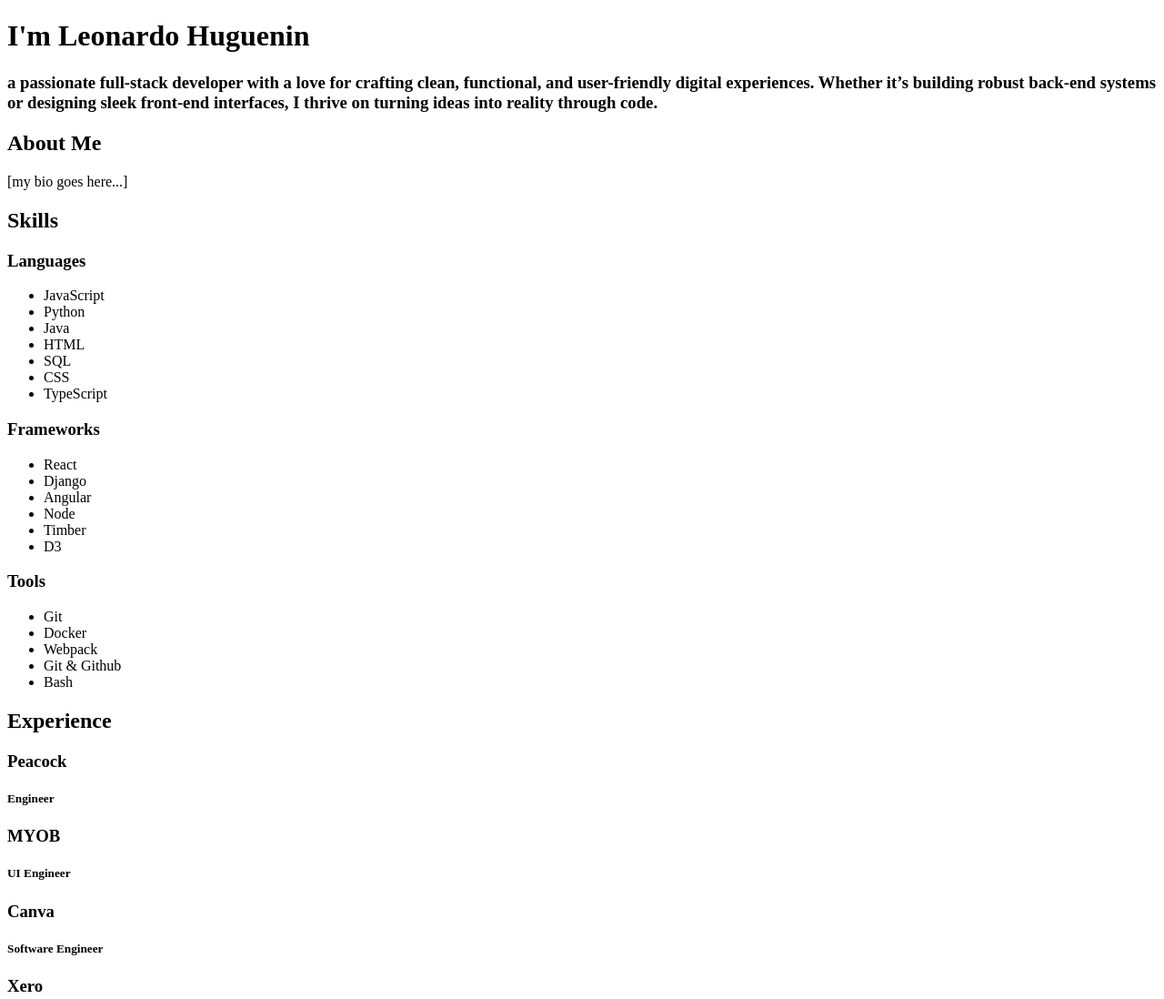
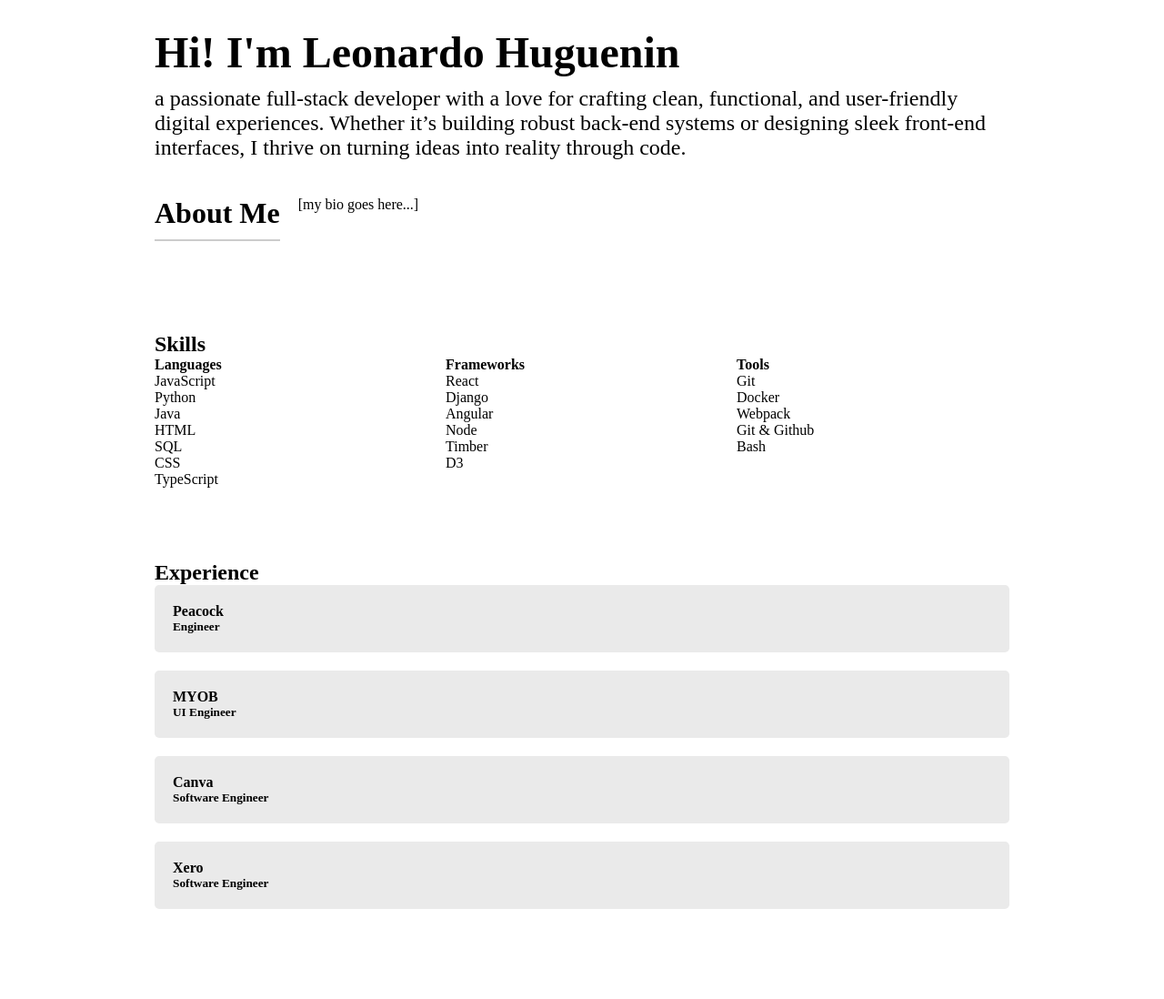
Before and after one commit to Leohuguenin/my-personal-website, a plain HTML site: page index.html in a window 1280 px wide. Shown: the top 1098 px of the page at 91% size. After the commit the page ends 1069 px from the top, so only its background shows below. Drawn offline with Linux system fonts and the light colour scheme.

Commit message:
addded some css

```diff
--- a/index.html
+++ b/index.html
@@ -7,10 +7,11 @@
   <link rel="stylesheet" href="style.css">
 </head>
 <body>
+ <div class="container">
   <!-- Intro Section -->
   <header class="intro">
     <div class="intro-text">
-      <h1>I'm Leonardo Huguenin</h1>
+      <h1>Hi! I'm Leonardo Huguenin</h1>
       <h3>
         a passionate full-stack developer with a love for crafting clean, functional, and user-friendly digital experiences. Whether it’s building robust back-end systems or designing sleek front-end interfaces, I thrive on turning ideas into reality through code.
       </h3>
@@ -37,7 +38,7 @@
     </div>
     <div class="skills-content">
       <div class="skill-column">
-        <h3>Languages</h3>
+        <h4>Languages</h4>
         <ul>
           <li>JavaScript</li>
           <li>Python</li>
@@ -49,7 +50,7 @@
         </ul>
       </div>
       <div class="skill-column">
-        <h3>Frameworks</h3>
+        <h4>Frameworks</h4>
         <ul>
           <li>React</li>
           <li>Django</li>
@@ -60,7 +61,7 @@
         </ul>
       </div>
       <div class="skill-column">
-        <h3>Tools</h3>
+        <h4>Tools</h4>
         <ul>
           <li>Git</li>
           <li>Docker</li>
@@ -79,22 +80,23 @@
     </div>
     <div class="experience-content">
       <div class="experience-item">
-        <h3>Peacock</h3>
+        <h4>Peacock</h4>
         <h5>Engineer</h5>
       </div>
       <div class="experience-item">
-        <h3>MYOB</h3>
+        <h4>MYOB</h4>
         <h5>UI Engineer</h5>
       </div>
       <div class="experience-item">
-        <h3>Canva</h3>
+        <h4>Canva</h4>
         <h5>Software Engineer</h5>
       </div>
       <div class="experience-item">
-        <h3>Xero</h3>
+        <h4>Xero</h4>
         <h5>Software Engineer</h5>
       </div>
     </div>
   </section>
+ </div>
 </body>
 </html>
--- a/style.css
+++ b/style.css
@@ -0,0 +1,139 @@
+
+* {
+    margin: 0;
+    padding: 0;
+    box-sizing: border-box;
+  }
+  .container {
+    max-width: 1000px;
+    margin: 0 auto;
+    padding: 10px;
+
+
+  body {
+    font-family: Arial, sans-serif;
+    line-height: 1.6;
+    background: #f4f4f4;
+    color: #333;
+    padding: 20px;
+  }
+
+  .intro {
+    display:inline-block;
+    align-items: center;
+    justify-content: space-between;
+    margin-bottom: 40px;
+    background: #fff;
+    padding: 20px;
+    border-radius: 5px;
+    margin: auto;
+  }
+
+  .intro-text {
+    flex: 1;
+    margin-right: 20px;
+  }
+
+  .intro-text h1 {
+    font-size: 3em;
+    margin-bottom: 10px;
+  }
+
+  .intro-text h3 {
+    font-size: 1.5em;
+    font-weight: normal;
+  }
+
+  .intro-image {
+    flex: 1;
+    display: flex;
+    justify-content: center;
+    align-items: center;
+  }
+
+  .intro-image img {
+    max-width: 100%;
+    height: auto;
+    border-radius: 50%;
+  }
+
+
+  .about-header {
+    margin-bottom: 20px;
+  }
+
+  .about-header h2 {
+    font-size: 2em;
+    border-bottom: 2px solid #ccc;
+    padding-bottom: 10px;
+  }
+
+
+  .about {
+    margin-bottom: 40px;
+    display: flex;
+    background: #fff;
+    padding: 20px;
+    border-radius: 5px;
+  }
+
+  .about-content {
+    flex: 1;
+    padding-left: 20px;
+  }
+
+
+  .skills {
+    margin-bottom: 40px;
+    background: #fff;
+    padding: 20px;
+    border-radius: 5px;
+  }
+
+  .skills-content {
+    display: flex;
+    justify-content: space-between;
+  }
+
+  .skill-column {
+    flex: 1;
+    margin-right: 20px;
+  }
+
+  .skill-column:last-child {
+    margin-right: 0;
+  }
+
+  .skill-column h3 {
+    font-size: 1.5em;
+    margin-bottom: 10px;
+  }
+
+  .skill-column ul {
+    list-style: none;
+  }
+
+.experience {
+    margin-bottom: 40px;
+    background: #fff;
+    padding: 20px;
+    border-radius: 5px;
+  }
+
+  .experience-content {
+    display: flex;
+    flex-direction: column;
+    gap: 20px;
+  }
+
+  .experience-item {
+    background: #eaeaea;
+    padding: 20px;
+    border-radius: 5px;
+    width: 100%;
+  }
+
+  .experience-item h3 {
+    font-size: 1.2em;
+    margin-bottom: 10px;
+  }
```
